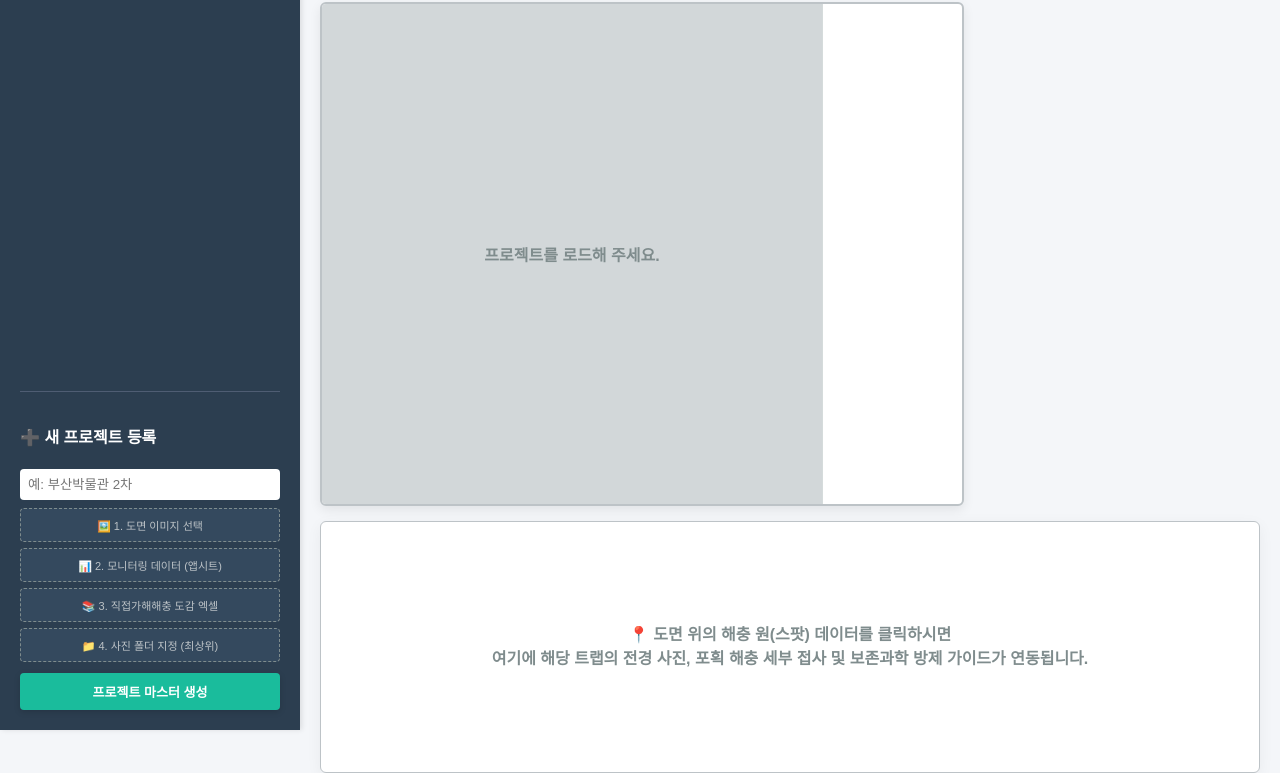
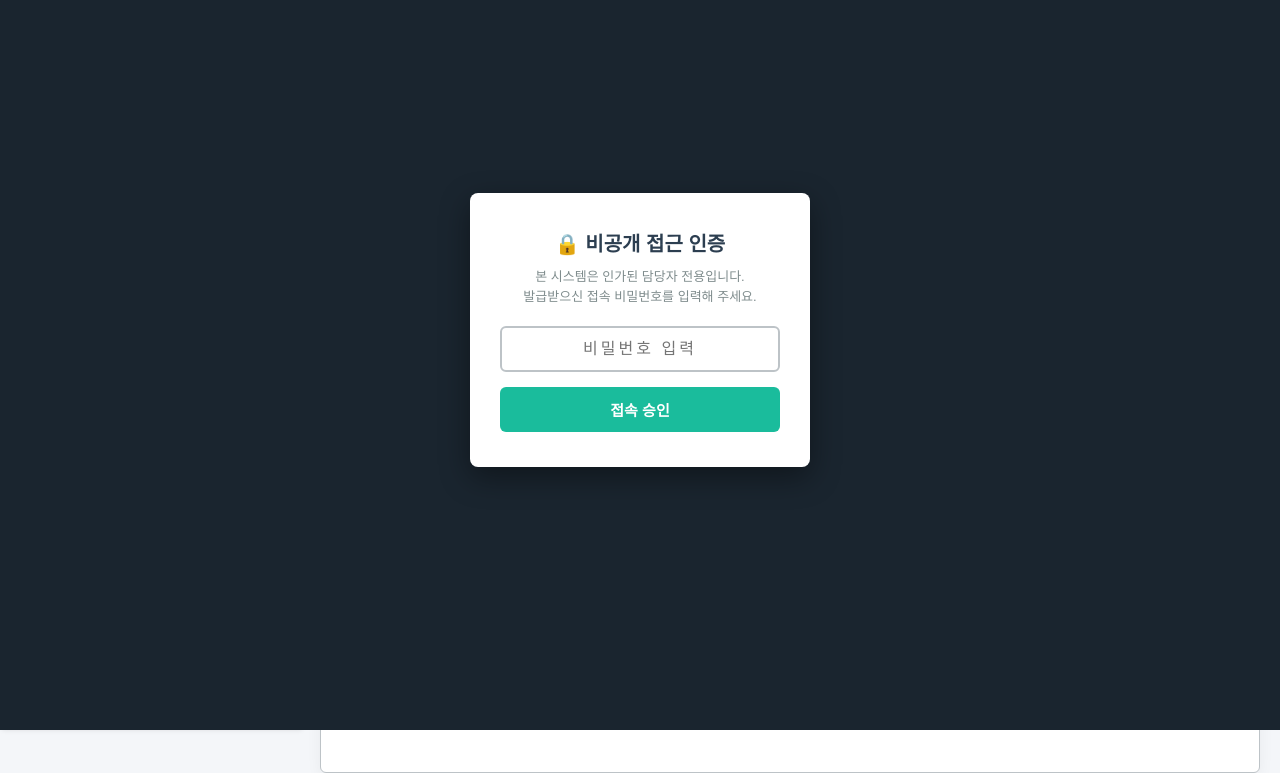
Before and after one commit to dogbyby-a11y/ipm-demo, a plain HTML site: page index.html in a window 1280 px wide. Shown: the part 70-843 px from the top of the page. Drawn offline with nearby package versions, Linux system fonts and the light colour scheme.

Commit message:
Add files via upload

```diff
--- a/index.html
+++ b/index.html
@@ -3,10 +3,80 @@
 <head>
     <meta charset="UTF-8">
     <meta name="viewport" content="width=device-width, initial-scale=1.0">
-    <title>박물관 IPM 모니터링 시스템 v8.4 (초고해상도 캡처 & 범례 분리형)</title>
+    <title>박물관 IPM 모니터링 시스템 v8.4 (보안 잠금 버전)</title>
     <script src="https://cdn.jsdelivr.net/npm/xlsx@0.18.5/dist/xlsx.full.min.js"></script>
     <script src="https://cdn.jsdelivr.net/npm/html2canvas@1.4.1/dist/html2canvas.min.js"></script>
     <style>
+        /* 보안 비밀번호 게이트 스타일 */
+        #auth-overlay {
+            position: fixed;
+            top: 0; left: 0;
+            width: 100vw; height: 100vh;
+            background-color: #1a252f;
+            z-index: 99999;
+            display: flex;
+            align-items: center;
+            justify-content: center;
+        }
+        .auth-card {
+            background-color: #ffffff;
+            padding: 35px 30px;
+            border-radius: 8px;
+            box-shadow: 0 10px 30px rgba(0, 0, 0, 0.4);
+            width: 340px;
+            text-align: center;
+            box-sizing: border-box;
+        }
+        .auth-card h3 {
+            margin: 0 0 10px 0;
+            color: #2c3e50;
+            font-size: 20px;
+        }
+        .auth-card p {
+            margin: 0 0 20px 0;
+            color: #7f8c8d;
+            font-size: 13px;
+            line-height: 1.5;
+        }
+        .auth-input {
+            width: 100%;
+            padding: 12px;
+            font-size: 16px;
+            border: 2px solid #bdc3c7;
+            border-radius: 6px;
+            box-sizing: border-box;
+            text-align: center;
+            letter-spacing: 3px;
+            outline: none;
+            transition: border-color 0.2s;
+        }
+        .auth-input:focus {
+            border-color: #1abc9c;
+        }
+        .auth-btn {
+            width: 100%;
+            margin-top: 15px;
+            padding: 12px;
+            background-color: #1abc9c;
+            color: #ffffff;
+            border: none;
+            border-radius: 6px;
+            font-size: 15px;
+            font-weight: bold;
+            cursor: pointer;
+            transition: background 0.2s;
+        }
+        .auth-btn:hover {
+            background-color: #16a085;
+        }
+        .auth-error {
+            color: #e74c3c;
+            font-size: 12px;
+            margin-top: 10px;
+            display: none;
+        }
+
+        /* 대시보드 기본 스타일 */
         body {
             font-family: 'Malgun Gothic', sans-serif;
             margin: 0; padding: 0;
@@ -16,7 +86,6 @@
             color: #333;
             overflow: hidden;
         }
-        /* 왼쪽 사이드바 */
         .sidebar {
             width: 300px;
             background-color: #2c3e50;
@@ -84,7 +153,6 @@
         }
         .file-label.loaded { border: 1px solid #1abc9c; color: #1abc9c; font-weight: bold; }
 
-        /* 오른쪽 메인 레이아웃 */
         .main-layout {
             flex: 1;
             display: flex;
@@ -108,7 +176,6 @@
         }
         .btn-capture:hover { background-color: #3498db; }
 
-        /* 🌟 [캡처 메인 컨테이너] 500(도면) + 140(범례패널) = 총 가로 640px로 확장 */
         #capture-area {
             width: 640px;
             height: 500px;
@@ -121,8 +188,6 @@
             flex-shrink: 0;
             overflow: hidden;
         }
-
-        /* 순수 도면 줌/팬 뷰포트 영역 (정확히 500x500 분리 격리) */
         #map-viewport {
             width: 500px;
             height: 500px;
@@ -141,7 +206,6 @@
         }
         #bg-image { width: 100%; height: 100%; object-fit: fill; display: none; pointer-events: none; }
 
-        /* 🌟 [도면 우측 전용 범례 패널] 도면을 전혀 침범하지 않음 */
         .right-legend-panel {
             width: 140px;
             height: 100%;
@@ -175,27 +239,22 @@
             background-color: #ecf0f1; border: 1px solid #bdc3c7; padding: 7px;
             border-radius: 4px; cursor: pointer; font-weight: bold; font-size: 11px;
             text-align: center; color: #2c3e50; transition: background 0.2s;
-            margin-top: auto; /* 하단 배치 */
+            margin-top: auto;
         }
         .btn-reset:hover { background-color: #d5dbdb; }
 
         .trap-station { position: absolute; width: 1px; height: 1px; transform: translate(-50%, -50%); }
-
-        /* 벡터 스팟 스타일 */
         .pest-circle {
             position: absolute; border: 1px solid rgba(255, 255, 255, 0.95); border-radius: 50%;
             transform: translate(-50%, -50%); mix-blend-mode: multiply; cursor: pointer;
             box-shadow: 0 0 3px rgba(0,0,0,0.2); transition: transform 0.15s; vector-effect: non-scaling-stroke;
         }
-
-        /* 툴팁 */
         .tooltip {
             visibility: hidden; position: absolute; background-color: rgba(32, 44, 57, 0.96);
             color: white; padding: 10px; border-radius: 6px; font-size: 11px; z-index: 1000;
             pointer-events: none; box-shadow: 0 4px 12px rgba(0,0,0,0.3); line-height: 1.5;
         }
 
-        /* 하단 상세 패널 */
         .detail-panel {
             max-width: 1050px;
             background-color: white;
@@ -248,6 +307,18 @@
 </head>
 <body>
 
+    <!-- 보안 비밀번호 인증 팝업 -->
+    <div id="auth-overlay">
+        <div class="auth-card">
+            <h3>🔒 비공개 접근 인증</h3>
+            <p>본 시스템은 인가된 담당자 전용입니다.<br>발급받으신 접속 비밀번호를 입력해 주세요.</p>
+            <input type="password" id="access-password-input" class="auth-input" placeholder="비밀번호 입력">
+            <button id="auth-submit-btn" class="auth-btn">접속 승인</button>
+            <div id="auth-error-msg" class="auth-error">비밀번호가 올바르지 않습니다.</div>
+        </div>
+    </div>
+
+    <!-- 대시보드 메인 레이아웃 -->
     <div class="sidebar">
         <h3>📂 IPM 프로젝트 목록</h3>
         <ul class="project-list" id="project-list"></ul>
@@ -278,18 +349,15 @@
             <button class="btn-capture" id="download-btn">📸 고해상도 도면 캡처 (보고서용)</button>
         </div>
 
-        <!-- 🌟 전체 캡처 대상 컨테이너 (도면 500px + 범례 140px = 총 640px) -->
         <div id="capture-area">
             <div id="no-data" style="position:absolute; top:50%; left:250px; transform:translate(-50%,-50%); color:#7f8c8d; font-weight:bold; text-align:center; z-index:10;">프로젝트를 로드해 주세요.</div>
 
-            <!-- 순수 도면 줌/팬 전용 500x500 뷰포트 -->
             <div id="map-viewport">
                 <div id="layer-container">
                     <img id="bg-image" alt="도면 배경">
                 </div>
             </div>
 
-            <!-- 우측 범례 패널 (도면과 완전 분리되어 도면을 가리지 않음) -->
             <div class="right-legend-panel" id="ui-overlay" style="display: none;">
                 <div class="legend-title">범 례 (Legend)</div>
                 <div class="legend-box">
@@ -301,7 +369,6 @@
             </div>
         </div>
 
-        <!-- 하단 상세 패널 -->
         <div class="detail-panel" id="detail-panel">
             <div class="panel-placeholder" id="panel-placeholder">
                 📍 도면 위의 해충 원(스팟) 데이터를 클릭하시면<br>여기에 해당 트랩의 전경 사진, 포획 해충 세부 접사 및 보존과학 방제 가이드가 연동됩니다.
@@ -312,6 +379,38 @@
     <div id="tooltip" class="tooltip"></div>
 
     <script>
+        // ==========================================
+        // 🔒 보안 인증 제어 로직 (비밀번호 변경 가능)
+        // ==========================================
+        const ACCESS_PASSWORD = "0558"; // 지정할 접속 비밀번호
+        const authOverlay = document.getElementById('auth-overlay');
+        const passInput = document.getElementById('access-password-input');
+        const submitBtn = document.getElementById('auth-submit-btn');
+        const errorMsg = document.getElementById('auth-error-msg');
+
+        if (sessionStorage.getItem('ipm_auth_passed') === 'true') {
+            authOverlay.style.display = 'none';
+        }
+
+        function checkAuth() {
+            if (passInput.value === ACCESS_PASSWORD) {
+                sessionStorage.setItem('ipm_auth_passed', 'true');
+                authOverlay.style.display = 'none';
+            } else {
+                errorMsg.style.display = 'block';
+                passInput.value = '';
+                passInput.focus();
+            }
+        }
+
+        submitBtn.addEventListener('click', checkAuth);
+        passInput.addEventListener('keypress', (e) => {
+            if (e.key === 'Enter') checkAuth();
+        });
+
+        // ==========================================
+        // 대시보드 코어 로직
+        // ==========================================
         const projectListEl = document.getElementById('project-list');
         const imgUploader = document.getElementById('img-uploader');
         const dataUploader = document.getElementById('data-uploader');
@@ -482,7 +581,7 @@
             });
 
             tx.oncomplete = function() {
-                alert(`[${name}] 프로젝트 대시보드가 성공적으로 마스터 DB에 빌드되었습니다!`);
+                alert(`[${name}] 프로젝트 대시보드가 마스터 DB에 성공적으로 빌드되었습니다!`);
                 document.getElementById('new-proj-name').value = '';
                 lblImg.textContent = "🖼️ 1. 도면 이미지 선택"; lblImg.classList.remove('loaded');
                 lblData.textContent = "📊 2. 모니터링 데이터 (앱시트)"; lblData.classList.remove('loaded');
@@ -732,7 +831,6 @@
             }
         }
 
-        // 줌 및 드래그 제어 (mapViewport 영역에서만 반응)
         mapViewport.addEventListener('mousedown', (e) => {
             e.preventDefault(); isDragging = true;
             startX = e.clientX - pointX; startY = e.clientY - pointY;
@@ -763,14 +861,11 @@
             }
         }
 
-        // 🌟 [핵심 변경: 초고해상도 300DPI급 리포트 캡처 엔진]
         downloadBtn.addEventListener('click', function() {
             downloadBtn.textContent = "⏳ 초고해상도 렌더링 중...";
-
-            // scale: 3 설정으로 원본의 3배(약 1920x1500px, 300DPI급 인쇄 화질)로 생성
             html2canvas(captureArea, {
                 useCORS: true,
-                scale: 3, // 초고화질 배율
+                scale: 3,
                 backgroundColor: "#ffffff",
                 logging: false
             }).then(canvas => {
```
